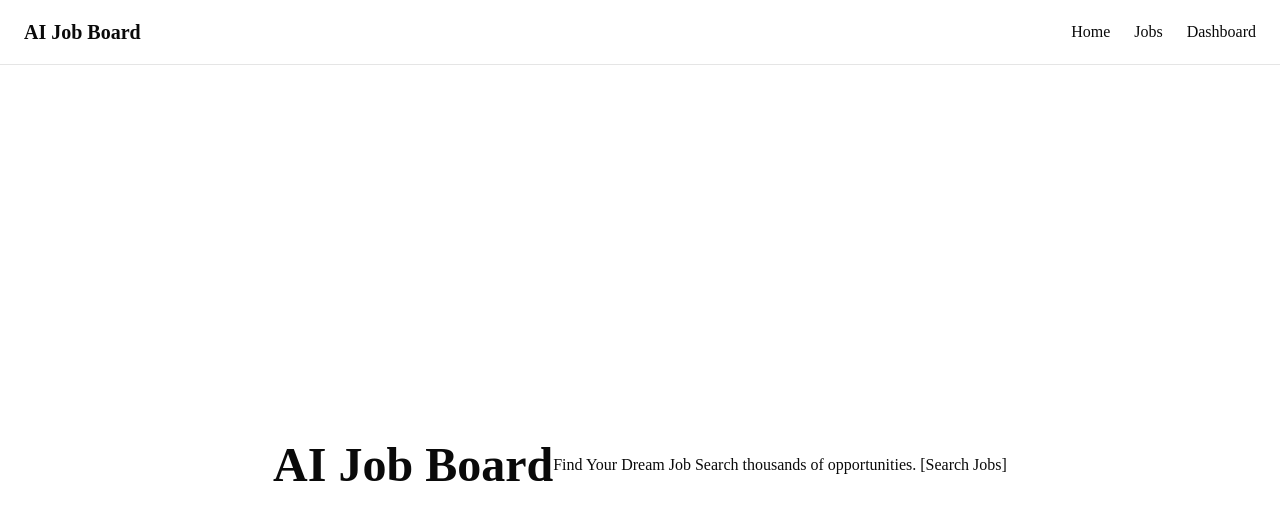
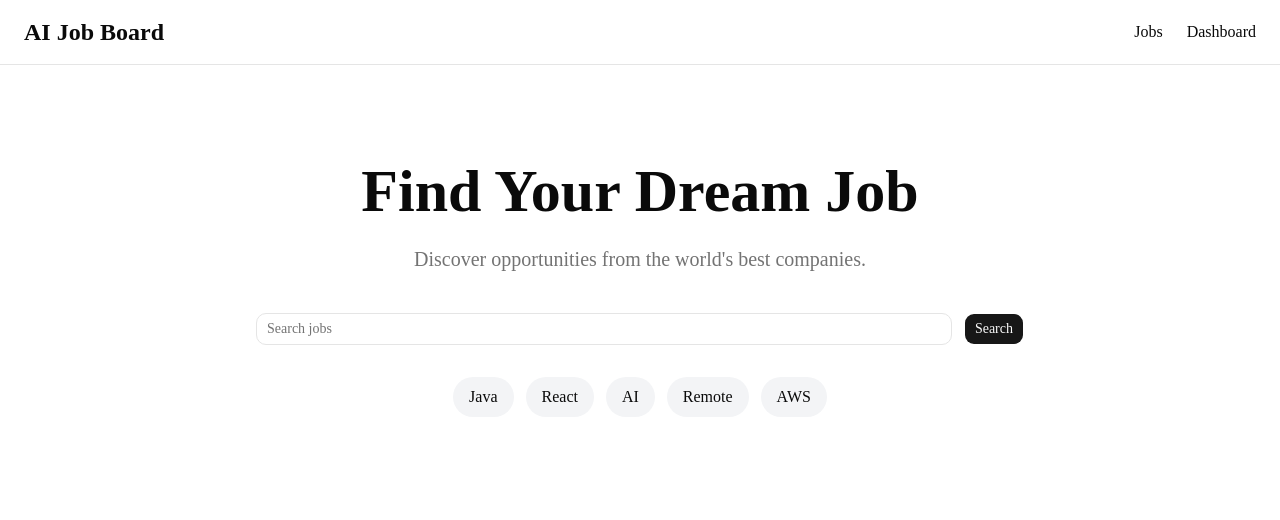
Before and after one commit to brian-naz/ai-job-board, a Next.js app: page / in a window 1280 px wide. Shown: the top 520 px of the page. Built offline with nearby package versions, Linux system fonts and the light colour scheme.

Commit message:
Add polished landing page and homepage job listings

```diff
--- a/app/page.tsx
+++ b/app/page.tsx
@@ -1,8 +1,11 @@
+import Container from "@/components/ui/container";
+import Hero from "@/components/home/hero";
+import LatestJobs from "@/components/home/latest-jobs";
+
 export default function Home() {
   return (
-    <main className="flex min-h-screen items-center justify-center">
-      <h1 className="text-5xl font-bold">AI Job Board</h1>
-      Find Your Dream Job Search thousands of opportunities. [Search Jobs]
-    </main>
+    <Container>
+      <Hero />
+    </Container>
   );
 }
--- /dev/null
+++ b/components/home/hero.tsx
@@ -0,0 +1,33 @@
+import { Button } from "@/components/ui/button";
+import { Input } from "@/components/ui/input";
+
+export default function Hero() {
+  return (
+    <section className="py-24">
+      <div className="mx-auto max-w-3xl text-center">
+        <h1 className="text-6xl font-extrabold">Find Your Dream Job</h1>
+
+        <p className="mt-6 text-xl text-muted-foreground">
+          Discover opportunities from the world's best companies.
+        </p>
+
+        <div className="mt-10 flex gap-3">
+          <Input placeholder="Search jobs" />
+
+          <Button>Search</Button>
+        </div>
+        <div className="mt-8 flex flex-wrap justify-center gap-3">
+          <span className="rounded-full bg-gray-100 px-4 py-2">Java</span>
+
+          <span className="rounded-full bg-gray-100 px-4 py-2">React</span>
+
+          <span className="rounded-full bg-gray-100 px-4 py-2">AI</span>
+
+          <span className="rounded-full bg-gray-100 px-4 py-2">Remote</span>
+
+          <span className="rounded-full bg-gray-100 px-4 py-2">AWS</span>
+        </div>
+      </div>
+    </section>
+  );
+}
--- /dev/null
+++ b/components/home/latest-jobs.tsx
@@ -0,0 +1,18 @@
+import { getJobs } from "@/lib/jobs";
+import JobCard from "../jobs/job-card";
+
+export default async function LatestJobs() {
+  const jobs = await getJobs();
+
+  return (
+    <section className="pb-24">
+      <h2 className="mb-8 text-4xl font-bold">Latest Jobs</h2>
+
+      <div className="grid gap-6">
+        {jobs.slice(0, 3).map((job: any) => (
+          <JobCard key={job.id} job={job} />
+        ))}
+      </div>
+    </section>
+  );
+}
--- a/components/jobs/job-card.tsx
+++ b/components/jobs/job-card.tsx
@@ -28,7 +28,7 @@ export default function JobCard({ job }: any) {
 
         <Link
           href={`/jobs/${job.id}`}
-          className="text-blue-600 hover:underline"
+          className="text-blue-600 hover:underline hover:-translate-y-1 hover:shadow-xl transition-all duration-200"
         >
           View Job →
         </Link>
--- /dev/null
+++ b/components/ui/container.tsx
@@ -0,0 +1,3 @@
+export default function Container({ children }: { children: React.ReactNode }) {
+  return <div className="mx-auto max-w-7xl px-6">{children}</div>;
+}
--- a/components/ui/navbar.tsx
+++ b/components/ui/navbar.tsx
@@ -1,21 +1,22 @@
 import Link from "next/link";
+import Container from "./container";
 
 export default function Navbar() {
   return (
-    <nav className="border-b">
-      <div className="mx-auto flex h-16 max-w-7xl items-center justify-between px-6">
-        <Link href="/" className="text-xl font-bold">
-          AI Job Board
-        </Link>
+    <nav className="border-b bg-white">
+      <Container>
+        <div className="flex h-16 items-center justify-between">
+          <Link href="/" className="text-2xl font-bold">
+            AI Job Board
+          </Link>
 
-        <div className="flex gap-6">
-          <Link href="/">Home</Link>
+          <div className="flex items-center gap-6">
+            <Link href="/jobs">Jobs</Link>
 
-          <Link href="/jobs">Jobs</Link>
-
-          <Link href="/dashboard">Dashboard</Link>
+            <Link href="/dashboard">Dashboard</Link>
+          </div>
         </div>
-      </div>
+      </Container>
     </nav>
   );
 }
```
